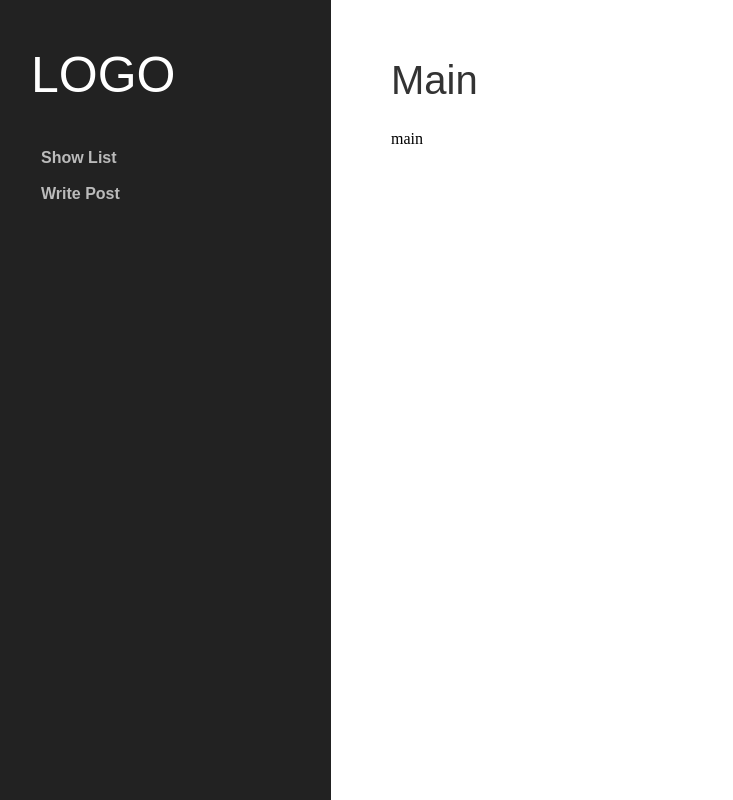
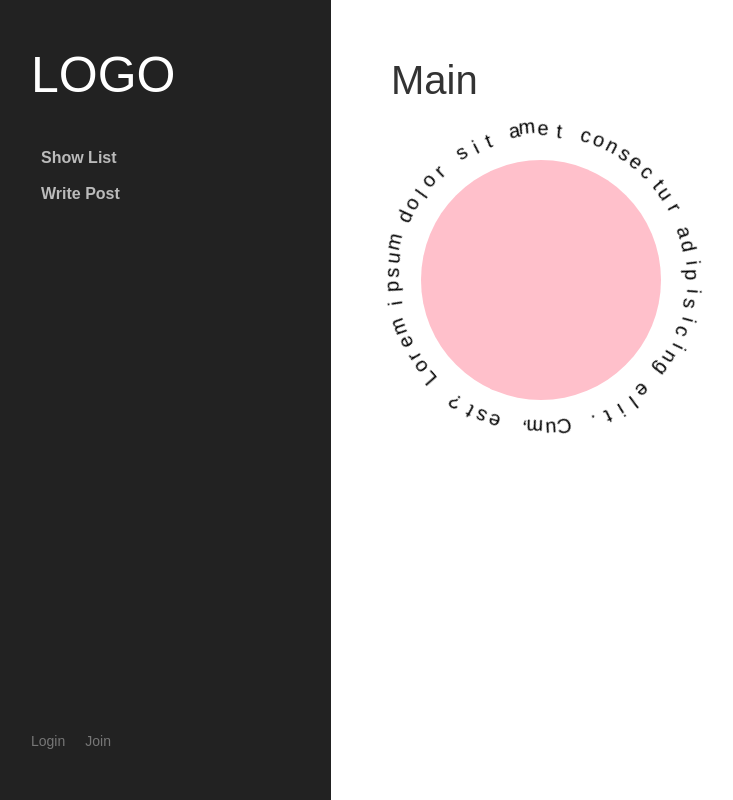
Before and after one commit to hieun33/node.mongoose, a React (Create React App) app in the folder react/: page / in a window 1280 px wide. Shown: the whole page, without its empty margins (19-752 px from the left). Built offline with nearby package versions, Linux system fonts and the light colour scheme.

Commit message:
firebase로 부터 넘어온 유저정보를 전역으로 관리할 useSlice설정

```diff
--- a/react/package.json
+++ b/react/package.json
@@ -3,10 +3,13 @@
   "version": "0.1.0",
   "private": true,
   "dependencies": {
+    "@reduxjs/toolkit": "^1.9.0",
     "axios": "^1.1.3",
+    "firebase": "^9.13.0",
     "http-proxy-middleware": "^2.0.6",
     "react": "^17.0.2",
     "react-dom": "^17.0.2",
+    "react-redux": "^8.0.5",
     "react-router-dom": "^6.4.3",
     "react-scripts": "5.0.1",
     "sass": "^1.51.0",
--- a/react/src/App.js
+++ b/react/src/App.js
@@ -5,6 +5,12 @@ import List from './community/List';
 import Create from './community/Create';
 import Detail from './community/Detail';
 import GlobalStyle from './GlobalStyle';
+import Edit from './community/Edit';
+
+//회원가입
+import Join from './user/Join';
+import Login from './user/Login';
+
 
 function App() {
 	return (
@@ -18,6 +24,9 @@ function App() {
 				<Route path='/create' element={<Create />} />
 				{/* 라우터에 params설정 */}
 				<Route path='/detail/:num' element={<Detail />} />
+				<Route path='/edit/:num' element={<Edit />} />
+				<Route path='/join' element={<Join />} />
+				<Route path='/login' element={<Login />} />
 			</Routes>
 		</>
 	);
--- a/react/src/common/Header.js
+++ b/react/src/common/Header.js
@@ -31,6 +31,22 @@ const Gnb = styled.ul`
   }
 `
 
+const Util = styled.ul`
+  position: absolute;
+  bottom: 50px;
+  left: 50px;
+  display: flex;
+  gap: 20px;
+
+  li{
+    a{
+      font: 14px/1 'arial';
+      color: #777;
+    }
+  }
+`
+
+
 function Header() {
   const activeStyle = { color: 'hotpink' };
 
@@ -48,6 +64,17 @@ function Header() {
           <NavLink to='/create' style={({ isActive }) => (isActive ? activeStyle : null)}>Write Post</NavLink>
         </li>
       </Gnb>
+
+      <Util>
+
+        <li>
+          <NavLink to='/login' style={({ isActive }) => (isActive ? activeStyle : null)}>Login</NavLink>
+        </li>
+        <li>
+          <NavLink to='/join' style={({ isActive }) => (isActive ? activeStyle : null)}>Join</NavLink>
+        </li>
+
+      </Util>
     </HeaderWrap>
   );
 }
--- a/react/src/common/Layout.js
+++ b/react/src/common/Layout.js
@@ -23,7 +23,7 @@ const MainWrap = styled.main`
         margin-bottom: 5px;
         display: block;
       }
-      input[type='text'], textarea {
+      input[type='text'], input[type='password'], input[type='email'], textarea {
         width: 50%;
         min-width: 300px;
         padding: 5px 8px;
@@ -35,10 +35,14 @@ const MainWrap = styled.main`
       button {
         display: inline-block;
         padding: 5px 20px;
+        margin-right: 20px;
         background: #555;
         color: #fff;
         cursor: pointer;
         border: none;
+        a{
+          color:#fff;
+        }
       }
     }
   }
--- a/react/src/common/Main.js
+++ b/react/src/common/Main.js
@@ -1,9 +1,69 @@
 import Layout from './Layout';
+import styled from 'styled-components';
+import { useRef, useEffect } from 'react';
+
+const Circle = styled.section`
+  width: 300px;
+  height: 300px;
+  position: relative;
+  article {
+    width: 100%;
+    height: 100%;
+    background: pink;
+    border-radius: 50%;
+    position: absolute;
+    top: 0;
+    left: 0;
+    transform: scale(0.8);
+  }
+  p {
+    position: absolute;
+    top: 50%;
+    left: 50%;
+    animation: ani 15s linear infinite;
+    animation-play-state: running;
+    span {
+      display: inline-block;
+      position: absolute;
+      font-family: Inconsolata, sans-serif;
+      top: 50%;
+      left: 50%;
+      font-size: 20px;
+      margin-top: -10px;
+      margin-left: -5px;
+    }
+  }
+  &:hover {
+    p {
+      animation-play-state: paused;
+    }
+  }
+  @keyframes ani {
+    0% {
+      transform: rotate(0deg);
+    }
+    100% {
+      transform: rotate(-360deg);
+    }
+  }
+`
 
 function Main() {
+  const txt = useRef(null);
+
+  useEffect(() => {
+    txt.current.innerHTML = txt.current.innerText
+      .split('')
+      .map((letter, idx) => `<span style='transform:rotate(${idx * 5.5}deg) translateY(-150px)'>${letter}</span>`)
+      .join('');
+  }, [])
+
   return (
     <Layout name={'Main'}>
-      main
+      <Circle>
+        <article></article>
+        <p ref={txt}>Lorem ipsum dolor sit amet consectur adipisicing elit. Cum, est?</p>
+      </Circle>
     </Layout>
   );
 }
--- /dev/null
+++ b/react/src/community/Edit.js
@@ -0,0 +1,80 @@
+import styled from 'styled-components';
+import Layout from '../common/Layout';
+import { useState, useEffect } from 'react';
+import { useParams, useNavigate } from 'react-router-dom';
+import axios from 'axios';
+
+const BtnSet = styled.div`
+  margin-top: 20px;
+`
+
+function Edit() {
+  const navigate = useNavigate();
+  const params = useParams();
+  const [Detail, setDetail] = useState({});
+  const [Title, setTitle] = useState('');
+  const [Content, setContent] = useState('');
+  const [Loaded, setLoaded] = useState(false);
+
+  const handleUpdate = () => {
+    if (Title.trim() === '' || Content.trim() === '') return alert('모든 항목을 입력하세요');
+
+    const item = {
+      title: Title,
+      content: Content,
+      num: params.num
+    }
+
+    axios.post('/api/community/edit', item)
+      .then(res => {
+        if (res.data.success) {
+          alert('글 수정이 완료되었습니다.');
+          navigate(`/detail/${params.num}`);
+        } else {
+          alert('글 수정에 실패했습니다.')
+        }
+      })
+      .catch(err => console.log(err));
+  }
+
+  useEffect(() => {
+    const item = { num: params.num };
+
+    axios.post('/api/community/detail', item)
+      .then((res) => {
+        if (res.data.success) {
+          console.log(res.data.detail);
+          setDetail(res.data.detail);
+        }
+      })
+      .catch(err => console.log(err));
+  }, [])
+
+
+  useEffect(() => {
+    setTitle(Detail.title);
+    setContent(Detail.content);
+    //setLoaded(true);
+    Object.keys(Detail).length !== 0 && setLoaded(true);
+  }, [Detail])
+
+  return (
+    <Layout name={'Edit'}>
+        {Loaded ? (
+        <>
+          <label htmlFor="title">Title</label>
+          <input type="text" value={Title || ''} id='title' onChange={e => setTitle(e.target.value)} />
+
+          <label htmlFor="content">Content</label>
+          <textarea name="content" id="contend" cols="30" rows="4" value={Content || ''} onChange={e => setContent(e.target.value)}></textarea>
+
+          <BtnSet>
+            <button onClick={() => navigate(-1)}>cancel</button>
+            <button onClick={handleUpdate}>update</button>
+          </BtnSet>
+        </>
+      ) : <p>Loading...</p>}
+    </Layout>
+  );
+}
+export default Edit;
--- a/react/src/community/List.js
+++ b/react/src/community/List.js
@@ -2,32 +2,50 @@ import Layout from "../common/Layout";
 import axios from "axios";
 import { useEffect, useState } from 'react';
 import { Link } from 'react-router-dom';
+import styled from 'styled-components';
+
+const Item = styled.article`
+ width: 100%;
+ padding: 30px 40px;
+ background: #fff;
+ box-shadow: 10px 10px 20px rgba(0,0,0,0.2);
+ margin-bottom: 50px;
+`
 
 function List() {
     const [List, setList] = useState([]);
+    const [Loaded, setLoaded] =useState(false);
 
     useEffect(()=>{
         axios.post('/api/community/read')
         .then(res=>{
             if(res.data.success){
-                console.log(res.data.communityList);
-                setList(res.data.communityList)
-;            }
+
+                setList(res.data.communityList);
+              }
         })
-        .catch(err=>console.log(err));
+        .catch(err=>console.log(err))
+        .finally(()=>setLoaded(true));
+
     },[])
+
+    // useEffect(()=>{
+    //   List.length !==0 && setLoaded(true)
+    // },[List])
+
   return (
     <Layout name={'List'}>
-      {List.map(post=>{
+      { Loaded ? (List.map(post=>{
         return(
-            <article key={post._id}>
+            <Item key={post._id}>
               <h2>
               {/* 글목록의 링크 URL, 글 고유번호를 params로 전달 */}
               <Link to={`/detail/${post.communityNum}`}>{post.title}</Link>
             </h2>
-            </article>
+            </Item>
         )
-      })}
+      })) : <p>Loading...</p>
+      }
     </Layout>
   );
 }
--- /dev/null
+++ b/react/src/firebase.js
@@ -0,0 +1,20 @@
+//firebase추가
+import firebase from 'firebase/compat/app';
+//firebase auth 추가
+import 'firebase/compat/auth';
+
+// Your web app's Firebase configuration
+const firebaseConfig = {
+  apiKey: "AIzaSyCEugGut828OBdTOGcuSSw38fu9hezFaYA",
+  authDomain: "node-11-e.firebaseapp.com",
+  projectId: "node-11-e",
+  storageBucket: "node-11-e.appspot.com",
+  messagingSenderId: "460762873299",
+  appId: "1:460762873299:web:c85996557696e763724326"
+};
+
+//firebase 초기화 구문으로 수정
+firebase.initializeApp(firebaseConfig);
+
+//firebase 내보내기
+export default firebase;
--- /dev/null
+++ b/react/src/user/Join.js
@@ -0,0 +1,50 @@
+import { useState } from "react";
+import Layout from "../common/Layout"
+import styled from "styled-components";
+import { useNavigate } from 'react-router-dom';
+import firebase from '../firebase';
+
+const BtnSet = styled.div`
+    margin-top:20px;
+`
+
+function Join() {
+    const navigate = useNavigate();
+    const [Email, setEmail] =useState('');
+    const [Pwd1, setPwd1] = useState('');
+    const [Pwd2, setPwd2] = useState('');
+    const [Name, setName] = useState('');
+
+    const handleJoin = async () =>{
+        if( !(Name && Email && Pwd1 && Pwd2)) return alert('모든 양식을 입력하세요.');
+        if(Pwd1 !== Pwd2) return alert('비밀번호 두개를 동일하게 입력하세요.')
+
+        //위의 조건을 통과해서 회원가입을 하기위한 정보값을 변수에 할당
+        //이때 await문으로 firebase를 통해서 인증완료 이후에 동기적으로 다음코드 처리
+        let createdUser = await firebase.auth().createUserWithEmailAndPassword(Email, Pwd1);
+
+        //반환된 use정보값에 displayName이라는 키값으로 닉네임 추가등록
+        await createdUser.user.updateProfile({
+            displayName : Name
+        })
+
+        console.log(createdUser.user);
+        navigate('/login');
+    }
+
+  return (
+    <Layout name={'Join'}>
+        <input type="email" value={Email} placeholder='이메일 주소를 입력하세요.' onChange={e=> setEmail(e.target.value)}/>
+        <input type="password" value={Pwd1} placeholder='비밀번호를 입력하세요.' onChange={e=> setPwd1(e.target.value)} />
+        <input type="password" value={Pwd2} placeholder='비밀번호를 재 입력하세요.' onChange={e=> setPwd2(e.target.value)} />
+        <input type="text" value={Name} placeholder='사용자 명을 입력하세요.' onChange={e=> setName(e.target.value)} />
+
+        <BtnSet>
+            <button onClick={()=>navigate(-1)} >가입취소</button>
+            <button onClick={handleJoin}>회원가입</button>
+        </BtnSet>
+    </Layout>
+  );
+}
+
+export default Join;
--- /dev/null
+++ b/react/src/user/Login.js
@@ -0,0 +1,11 @@
+import Layout from "../common/Layout"
+
+function Login() {
+  return (
+    <Layout name={'Login'}>
+      Login
+    </Layout>
+  );
+}
+
+export default Login;
```
Also changed, not shown: react/src/community/Detail.js (+46 -13 lines), react/src/redux/userSlice.js (added, +26 -0 lines), 2 other files (tests, documents, lock files or other folders).
